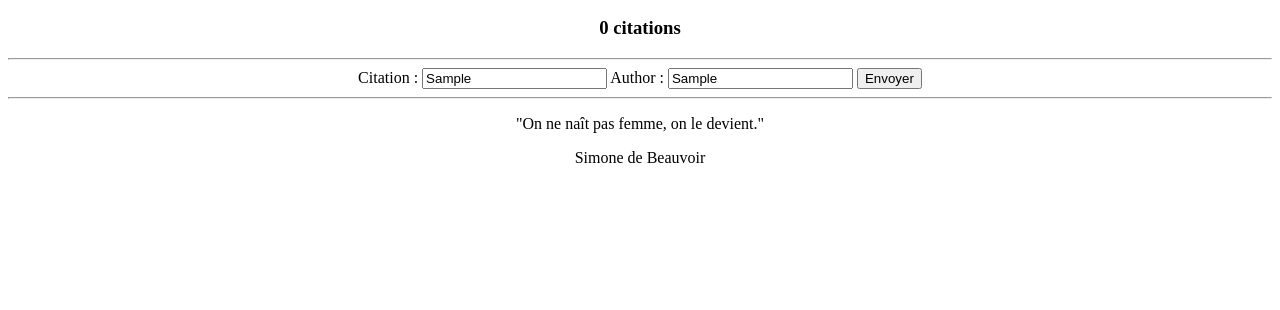
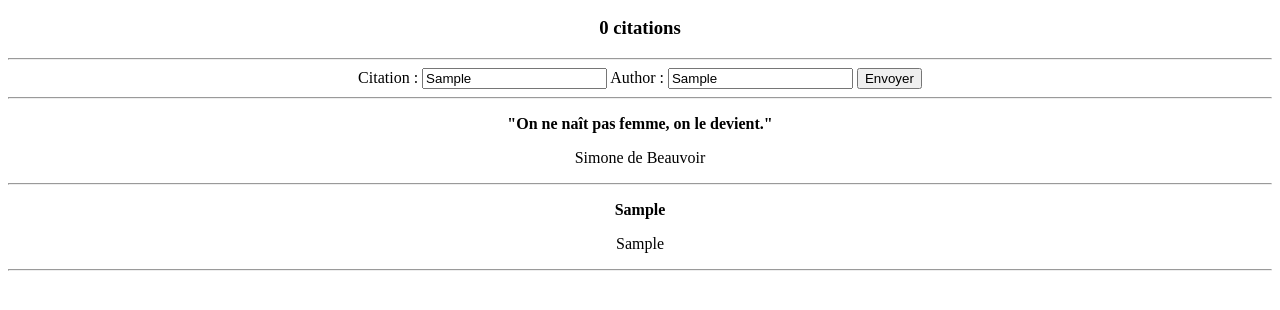
Before and after one commit to FPrud/exercices_branches, a plain HTML site: page exercices_individuels/quotations-app/index.html in a window 1280 px wide. Both pictures are taken after typing "Sample", "Sample" into the empty fields and a click on the button "Envoyer". Shown: the part 110-420 px from the top of the page. Drawn offline with Linux system fonts and the light colour scheme.

Commit message:
etapes 5 et 6 : affichage des citations et compteur dynamique

```diff
--- a/exercices_individuels/quotations-app/index.html
+++ b/exercices_individuels/quotations-app/index.html
@@ -22,8 +22,10 @@
     <hr>
     <div id="quoteList">
         <div class="quote">
-            <p>"On ne naît pas femme, on le devient."</p>
-            <p>Simone de Beauvoir</p>
+            <p class="text">"On ne naît pas femme, on le devient."</p>
+            <p class="author">Simone de Beauvoir</p>
+
+            <hr>
         </div>
     </div>
 </body>
--- a/exercices_individuels/quotations-app/script.js
+++ b/exercices_individuels/quotations-app/script.js
@@ -5,11 +5,42 @@ const submit = document.querySelector("#submit");
 const quoteList = document.querySelector("#quoteList");
 const counter = document.querySelector("#counter");
 
+let quoteCount = 0;
+let quotes = [];
 
+// Met à jour le compteur
+function updateCounter() {
+    counter.textContent = `${quoteCount} citations`;
+};
+
+// Structure du DOM
+function addQuote(quote, author) {
+
+    const divQuote = document.createElement('div');
+    divQuote.classList.add('quote');
+    quoteList.appendChild(divQuote);
+
+    const pText = document.createElement('p');
+    pText.classList.add('text');
+    pText.textContent = quote;
+    divQuote.appendChild(pText);
+
+    const pAuthor = document.createElement('p');
+    pAuthor.classList.add('author');
+    pAuthor.textContent = author;
+    divQuote.appendChild(pAuthor);
+
+    divQuote.appendChild(document.createElement('hr'));
+
+    quoteCount += 1;
+    updateCounter();
+};
+
+// Validation du formulaire
 submit.addEventListener("click", (event) => {
     event.preventDefault();
+    addQuote(formQuote.value, formAuthor.value);
+    quotes.push({ text: formQuote.value, author: formAuthor.value });
+});
 
-    console.log(formQuote.value);
-    console.log(formAuthor.value);
-
-});
+updateCounter();
```
